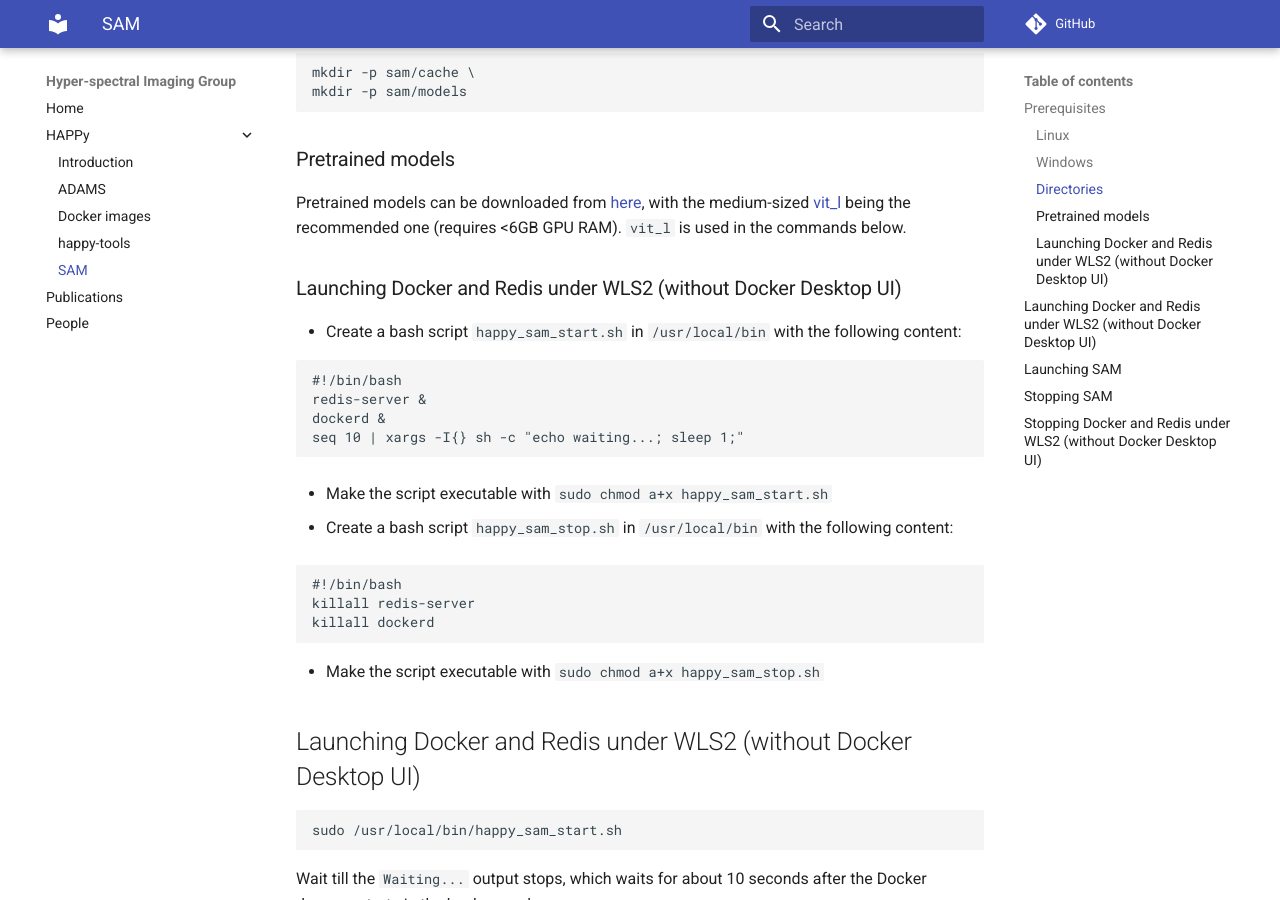
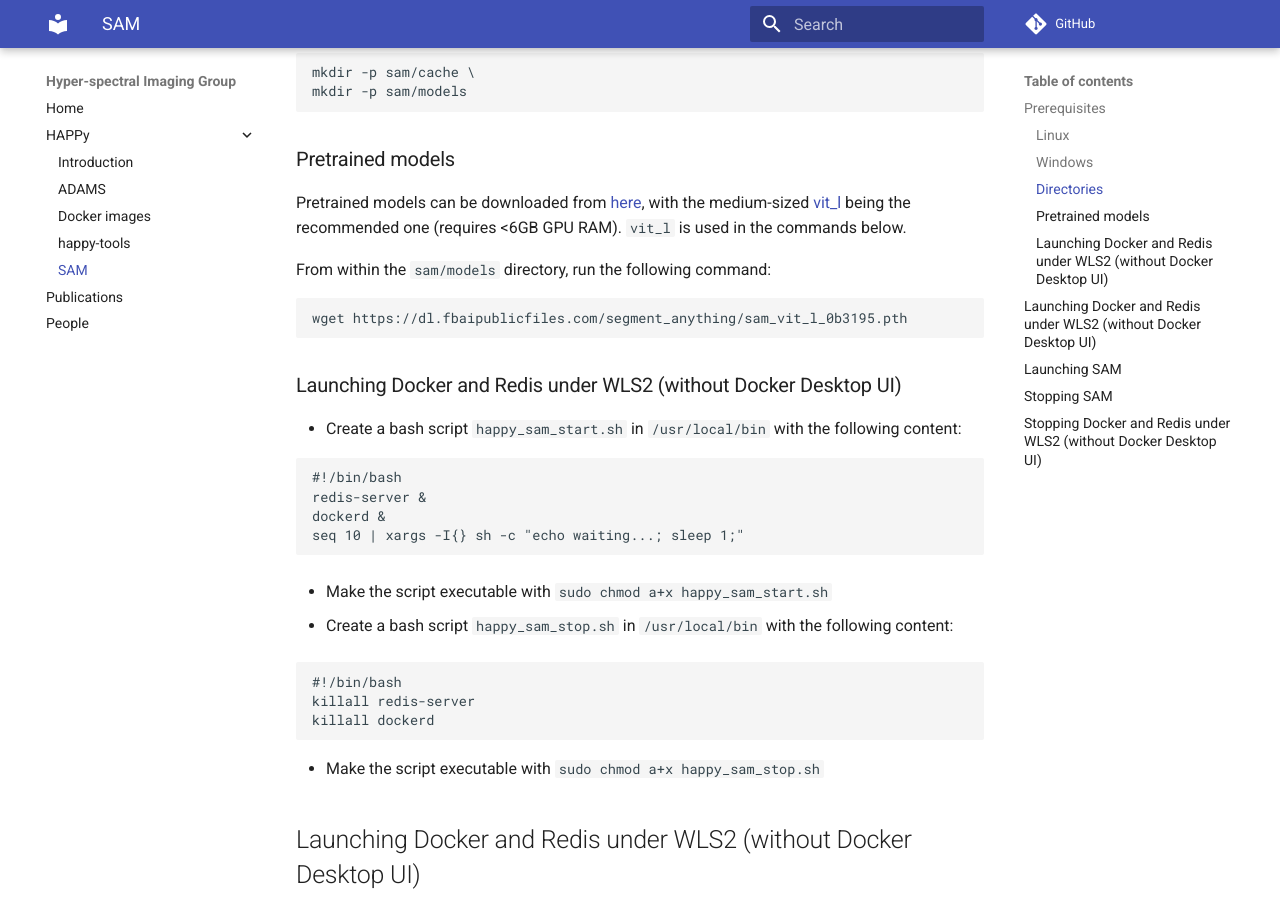
Before and after one commit to wairas/hsi-website, an MkDocs documentation site: the page built from docs/happy/sam.md, in a window 1280 px wide and 900 px high, scrolled down 797 px. Built offline with MkDocs 1.6.1 and Material for MkDocs 9.7.7, drawn with Linux system fonts in a browser that asks for light colours; comment, search, counter and statistics services are not loaded.

Commit message:
added command for downloading vit_l model

````diff
--- a/docs/happy/sam.md
+++ b/docs/happy/sam.md
@@ -36,6 +36,12 @@ mkdir -p sam/models
 Pretrained models can be downloaded from [here](https://github.com/facebookresearch/segment-anything),
 with the medium-sized [vit_l](https://dl.fbaipublicfiles.com/segment_anything/sam_vit_l_0b3195.pth)
 being the recommended one (requires <6GB GPU RAM). `vit_l` is used in the commands below.
+
+From within the `sam/models` directory, run the following command:
+
+```bash
+wget https://dl.fbaipublicfiles.com/segment_anything/sam_vit_l_0b3195.pth
+```
 
 ## Launching Docker and Redis under WLS2 (without Docker Desktop UI)
 
````
